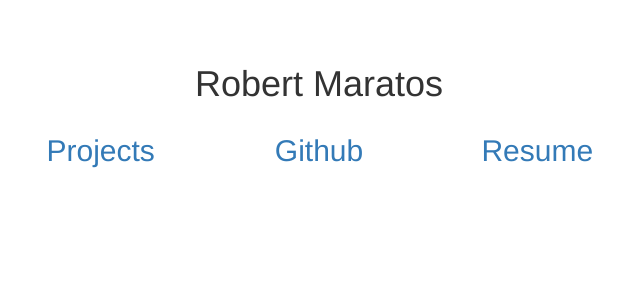
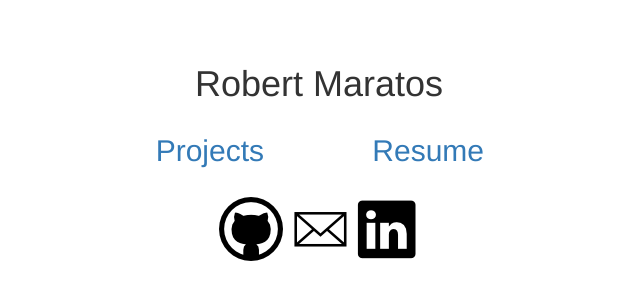
Before and after one commit to rmaratos/rmaratos.github.io, a plain HTML site: page index.html in a window 1280 px wide. Shown: the part 156-456 px from the top of the page, without its empty margins (321-961 px from the left). Drawn offline with nearby package versions, Linux system fonts and the light colour scheme.

Commit message:
Add links

```diff
--- a/index.html
+++ b/index.html
@@ -17,7 +17,7 @@
             </div>
         </div>
         <div class="row">
-            <div class="col-md-2 col-md-offset-3">
+            <div class="col-md-2 col-md-offset-4">
                 <h2 class="text-center"> <a id="projects-dropdown"> Projects </a> </h2>
                 <div id="projects" style="display: none;">
                     <p class="text-center"> <a href="http://rmaratos.github.io/sleep/"> sleep </a> </p>
@@ -27,14 +27,21 @@
             </div>
 
             <div class="col-md-2">
-                <h2 class="text-center"> <a href="https://github.com/rmaratos"> Github </a> </h2>
-            </div>
-
-            <div class="col-md-2">
                 <h2 class="text-center"> <a href="static/rmaratos_resume.pdf"> Resume </a> </h2>
             </div>
         </div>
-</div>
+    </div>
+    <div class="pics" >
+        <a href="https://github.com/rmaratos" target="_blank">
+            <img src="static/github.png">
+        </a>
+        <a href="mailto:rmaratos@andrew.cmu.edu">
+            <img src="static/email.png">
+        </a>
+        <a href="https://www.linkedin.com/pub/robert-maratos/70/16b/1b1/" target="_blank">
+            <img src="static/linkedin.png">
+        </a>
+    </div>
 
 
     <script>
--- a/static/style.css
+++ b/static/style.css
@@ -6,9 +6,9 @@ a:hover {
     padding-top: 200px;
 }
 
-.footer {
-   position:absolute;
-   bottom:0;
-   width:100%;
-   height:60px;
+.pics {
+    margin-top:20px;
+    margin-left: auto;
+    margin-right: auto;
+    text-align: center;
 }
```
Also changed, not shown: static/email.png (added), static/github.png (added), static/linkedin.png (added).
